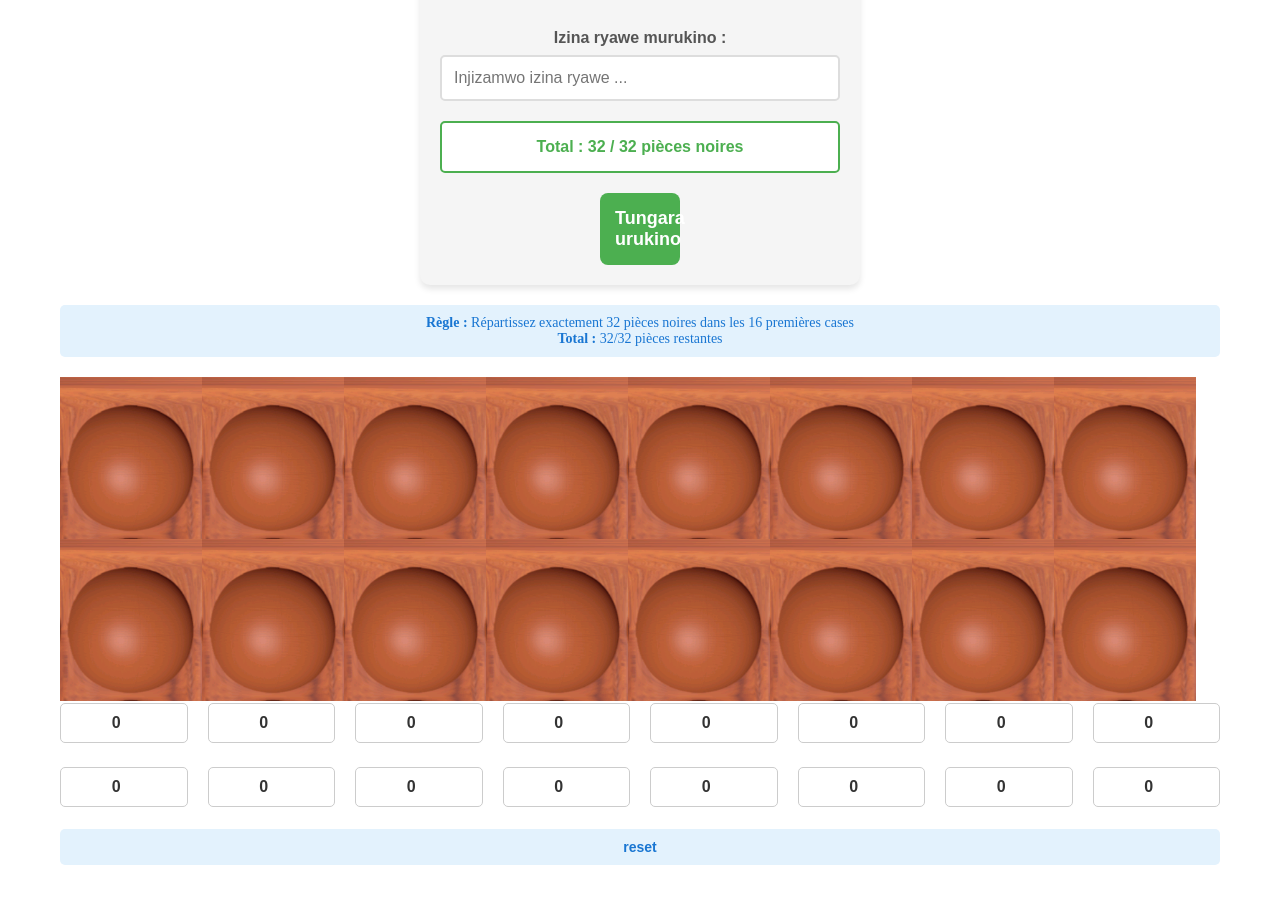
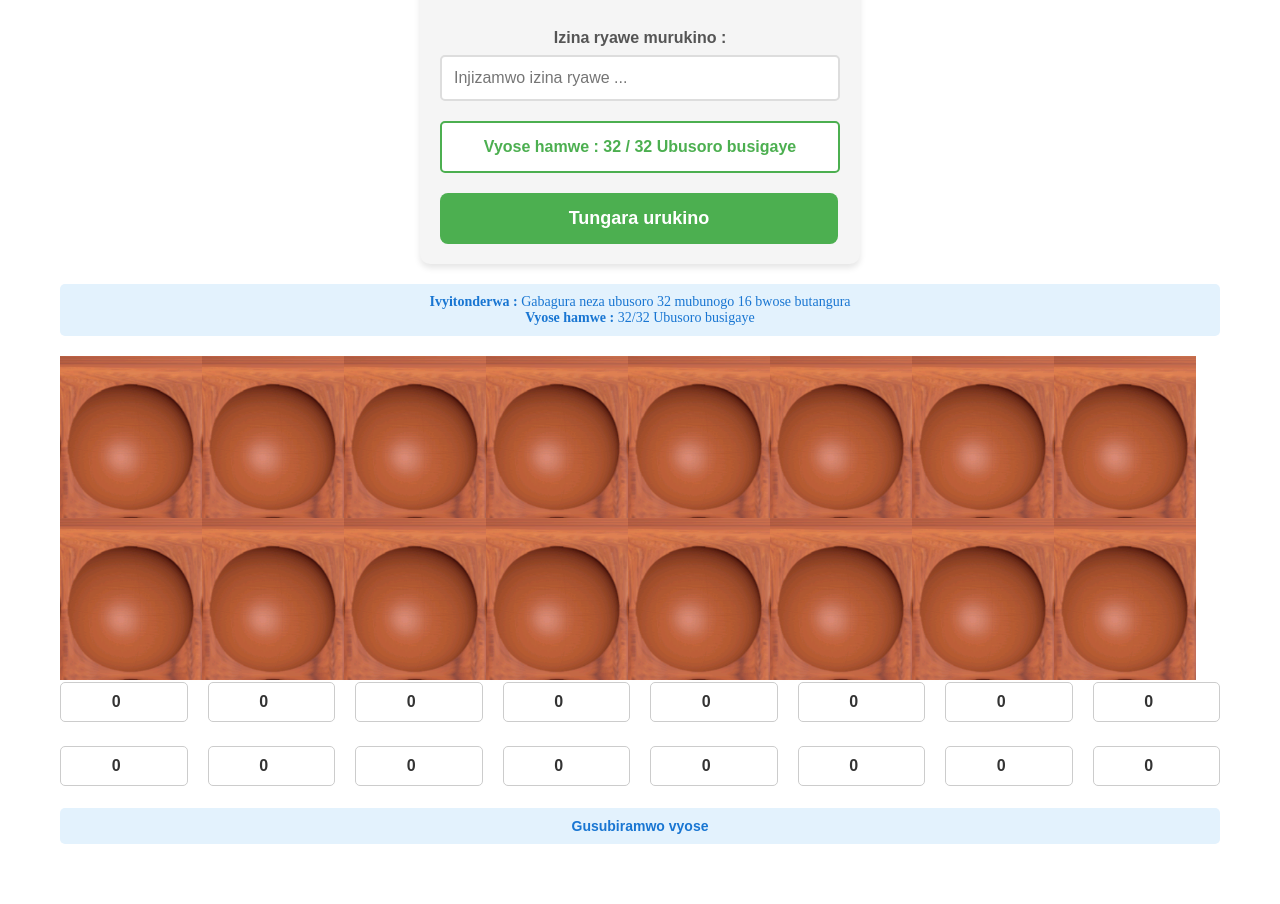
Before and after one commit to Jean-Lionel/hackerton_urubungu, a React (Vite) app: page / in a window 1280 px wide. Shown: the part 170-1074 px from the top of the page. Built offline with nearby package versions, Linux system fonts and the light colour scheme.

Commit message:
internationazization

```diff
--- a/src/App.css
+++ b/src/App.css
@@ -110,7 +110,7 @@
   }
 
   .start-button {
-    width: 100%;
+    width: 92%;
     padding: 15px;
     background-color: #4CAF50;
     color: white;
@@ -210,7 +210,7 @@
 }
 }
 
-.start-button{
+/* .start-button{
   cursor: pointer;
   width: 20%;
   padding: 15px;
@@ -222,4 +222,4 @@
   font-weight: bold;
   cursor: pointer;
   margin-top: 20px;
-}
+} */
--- a/src/components/WelcomePallette.jsx
+++ b/src/components/WelcomePallette.jsx
@@ -1,6 +1,7 @@
 import React, { useEffect, useState } from 'react'
 import Pallete from './Palette';
 import { LocalStorage } from '../config/localStorage';
+import { useIntl } from "react-intl";
 
 function WelcomePallette({currentPion}) {
     const maxPions = 32;
@@ -34,6 +35,8 @@ function WelcomePallette({currentPion}) {
         setPositions(newPositions);
     };
 
+     const intl = useIntl();
+
 
     useEffect(() => {
         const total = positions.reduce((total, pion) => total + parseInt(pion), 0);
@@ -47,8 +50,8 @@ function WelcomePallette({currentPion}) {
     return (
         <>
         <div style={{ margin: '20px 0', padding: '10px', backgroundColor: '#e3f2fd', borderRadius: '5px', fontSize: '14px', color: '#1976d2' }}>
-                <strong>   Règle :</strong> Répartissez exactement 32 pièces noires dans les 16 premières cases <br />
-                <strong>   Total :</strong> {pionsRestant}/32 pièces  restantes
+                <strong>   {intl.formatMessage({ id: 'WelcomePallete.regle' })} :</strong> {intl.formatMessage({ id: 'WelcomePallete.condition' })} <br />
+                <strong>   {intl.formatMessage({ id: 'WelcomePallete.Total' })} :</strong> {pionsRestant}/32 {intl.formatMessage({ id: 'WelcomePallete.PiecesRestantes' })}
         </div>
         <div>
                 <Pallete user={{cases: positions, color: "red"}}/>
@@ -74,7 +77,7 @@ function WelcomePallette({currentPion}) {
           }
     </div>
     <button onClick={() => setPositions([0, 0, 0, 0, 0, 0, 0, 0, 0, 0, 0, 0, 0, 0, 0, 0])}
-            style={{ margin: '20px 0', padding: '10px', backgroundColor: '#e3f2fd', borderRadius: '5px', fontSize: '14px', color: '#1976d2' , cursor: 'pointer', border: 'none', outline: 'none', fontWeight: 'bold', width: '100%', textAlign: 'center', marginTop: '20px'}}>reset</button>
+            style={{ margin: '20px 0', padding: '10px', backgroundColor: '#e3f2fd', borderRadius: '5px', fontSize: '14px', color: '#1976d2' , cursor: 'pointer', border: 'none', outline: 'none', fontWeight: 'bold', width: '100%', textAlign: 'center', marginTop: '20px'}}>{intl.formatMessage({ id: 'WelcomePallete.reset' })}</button>
     </>
   )
 }
--- a/src/lang/fr.json
+++ b/src/lang/fr.json
@@ -4,5 +4,10 @@
     "JeuPage.username":"Nom d'utilisateur ",
     "JeuPage.plaholerusername":"Entrez votre nom...",
     "JeuPage.commencez":"Commencer le Jeu",
-    "JeuPage.jouer":"Jouer"
+    "JeuPage.jouer":"Jouer",
+    "WelcomePallete.regle":"Règle",
+    "WelcomePallete.condition":"Répartissez exactement 32 pièces noires dans les 16 premières cases",
+    "WelcomePallete.Total":"Total",
+    "WelcomePallete.PiecesRestantes":"pièces  restantes",
+    "WelcomePallete.reset":"Reinitialiser"
 }
--- a/src/lang/ki.json
+++ b/src/lang/ki.json
@@ -4,5 +4,11 @@
     "JeuPage.username":"Izina ryawe murukino",
     "JeuPage.plaholerusername":"Injizamwo izina ryawe ...",
     "JeuPage.commencez":"Tungara urukino",
-    "JeuPage.jouer":"Kina"
+    "JeuPage.jouer":"Kina",
+    "WelcomePallete.regle":"Ivyitonderwa",
+    "WelcomePallete.condition":"Gabagura neza ubusoro 32 mubunogo 16 bwose butangura",
+    "WelcomePallete.Total":"Vyose hamwe",
+    "WelcomePallete.PiecesRestantes":"Ubusoro busigaye",
+    "WelcomePallete.reset":"Gusubiramwo vyose"
+
 }
--- a/src/pages/JeuxPage.jsx
+++ b/src/pages/JeuxPage.jsx
@@ -57,12 +57,12 @@ const JeuxPage = () => {
         </div>
 
         <div className={`total-display ${currentPion === 32 ? 'total-valid' : 'total-invalid'}`}>
-          Total : {currentPion} / 32 pièces noires
+          {intl.formatMessage({ id: 'WelcomePallete.Total' })} : {currentPion} / 32 {intl.formatMessage({ id: 'WelcomePallete.PiecesRestantes' })}
         </div>
 
-        <button className="start-button" onClick={handleStartGame}>
+        <div className="start-button" onClick={handleStartGame}>
            {intl.formatMessage({ id: 'JeuPage.commencez' })}
-        </button>
+        </div>
       </div>
 
       <WelcomePallette currentPion={(e)=>setCurrentPion(e)}/>
```
